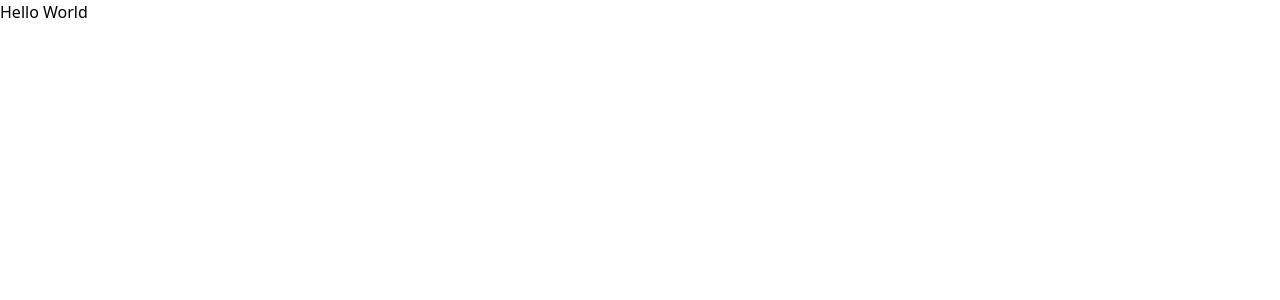
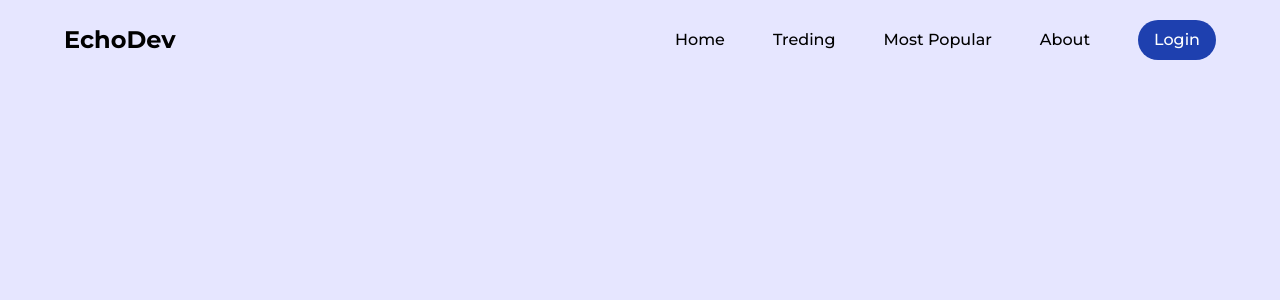
Before and after one commit to beeleza/EchoDev, a React (Vite) app: page / in a window 1280 px wide. Shown: the top 300 px of the page. Built offline with nearby package versions, Linux system fonts and the light colour scheme.

Commit message:
responsive navbar

```diff
--- a/package.json
+++ b/package.json
@@ -12,7 +12,8 @@
   },
   "dependencies": {
     "react": "19.0.0-rc-66855b96-20241106",
-    "react-dom": "19.0.0-rc-66855b96-20241106"
+    "react-dom": "19.0.0-rc-66855b96-20241106",
+    "react-icons": "^5.5.0"
   },
   "devDependencies": {
     "@eslint/js": "^9.13.0",
@@ -20,6 +21,7 @@
     "@types/react-dom": "npm:types-react-dom@rc",
     "@vitejs/plugin-react": "^4.3.3",
     "autoprefixer": "^10.4.20",
+    "daisyui": "^5.0.0",
     "eslint": "^9.13.0",
     "eslint-plugin-react": "^7.37.2",
     "eslint-plugin-react-hooks": "^5.1.0-rc.0",
--- a/src/App.jsx
+++ b/src/App.jsx
@@ -1,6 +1,10 @@
+import Navbar from "./components/Navbar";
+
 const App = () => {
   return (
-    <div className=''>Hello World</div>
+    <div className='px-4 md:px-8 lg:px-16 lx:px-32 2xl:px-64'>
+      <Navbar/>
+    </div>
   )
 }
 
--- /dev/null
+++ b/src/components/Navbar.jsx
@@ -0,0 +1,51 @@
+import { useState } from "react";
+import { MdClose } from "react-icons/md";
+import { RiMenu3Line } from "react-icons/ri";
+
+const Navbar = () => {
+    const [open, setOpen] = useState(false);
+
+    return(
+        <div className="w-full h-16 md:h-20 flex items-center justify-between">
+            {/* LOGO */}
+            <div className="flex items-center ga-4 text-2xl font-bold">
+                {/* <img src="/logo.png" className="w-8 h-8" alt="logo" /> */}
+                <span>EchoDev</span>
+            </div>
+
+            {/* MOBILE MENU */}
+            <div className="md:hidden">
+                {/* MOBILE BUTTON */}
+                <div
+                    className="cursor-pointer text-4xl"
+                    onClick={() => setOpen((prev) => !prev)}
+                >
+                    { open ? <MdClose /> : <RiMenu3Line /> }
+                </div>
+
+                <div className={`w-full h-screen flex flex-col items-center justify-center gap-8 font-medium text-lg absolute top-16 transition-all ease-in-out ${open ? "-right-0" : "-right-[100%]"}`}>
+                    <a href="">Home</a>
+                    <a href="">Treding</a>
+                    <a href="">Most Popular</a>
+                    <a href="">About</a>
+                    <a href="">
+                        <button className="py-2 px-4 rounded-3xl bg-blue-800 text-white">Login</button>
+                    </a>
+                </div>
+            </div>
+
+            {/* DESKTOP MENU */}
+            <div className="hidden md:flex items-center gap-8 xl:gap-12 font-medium">
+                <a href="">Home</a>
+                <a href="">Treding</a>
+                <a href="">Most Popular</a>
+                <a href="">About</a>
+                <a href="">
+                    <button className="py-2 px-4 rounded-3xl bg-blue-800 text-white">Login</button>
+                </a>
+            </div>
+        </div>
+    )
+}
+
+export default Navbar;
--- a/src/index.css
+++ b/src/index.css
@@ -1,3 +1,10 @@
 @tailwind base;
 @tailwind components;
 @tailwind utilities;
+
+body {
+    background-color: #e6e6ff;
+    width: 100vw;
+    overflow-x: hidden;
+    font-family: "Montserrat", sans-serif;
+}
```
Also changed, not shown: 2 other files (tests, documents, lock files or other folders).
